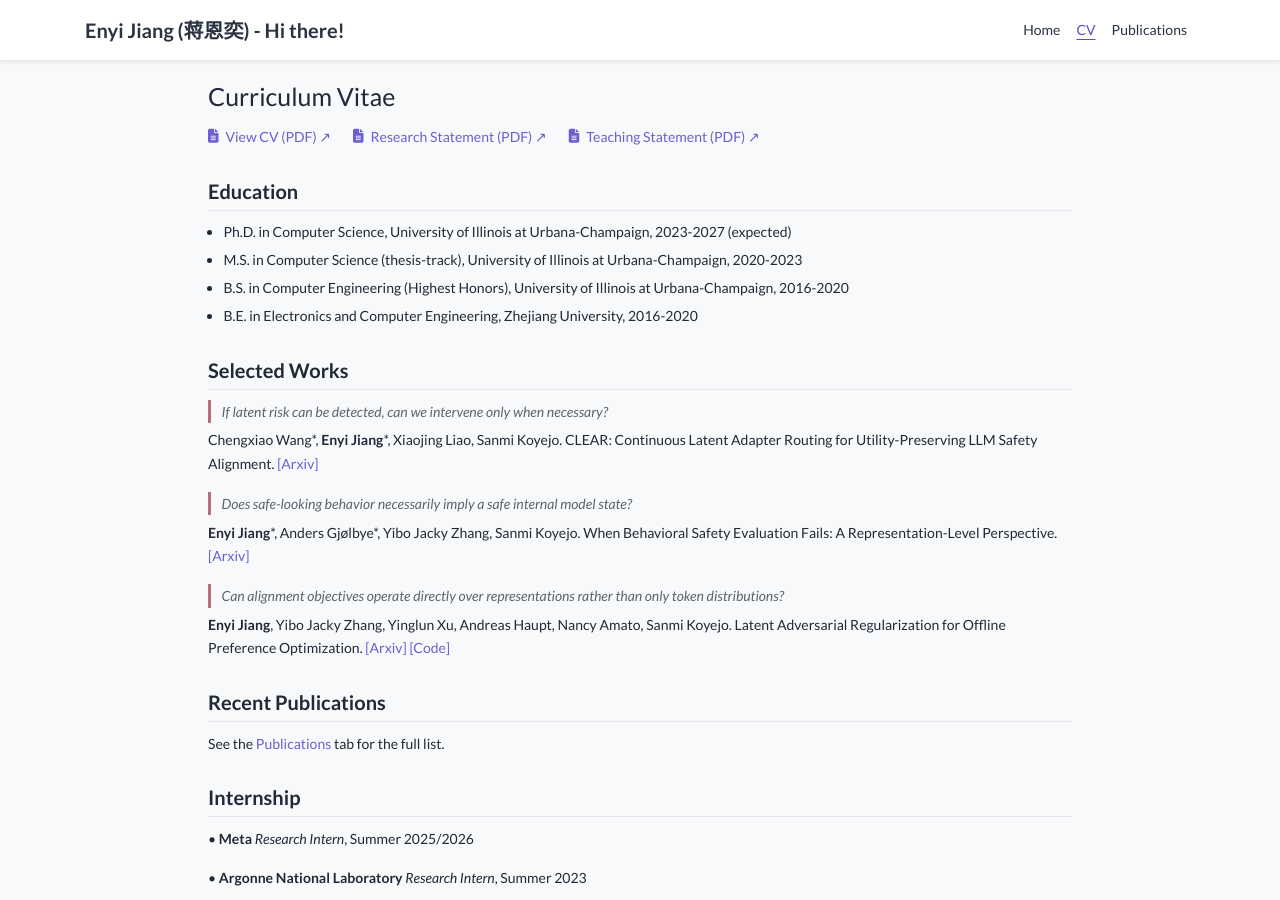
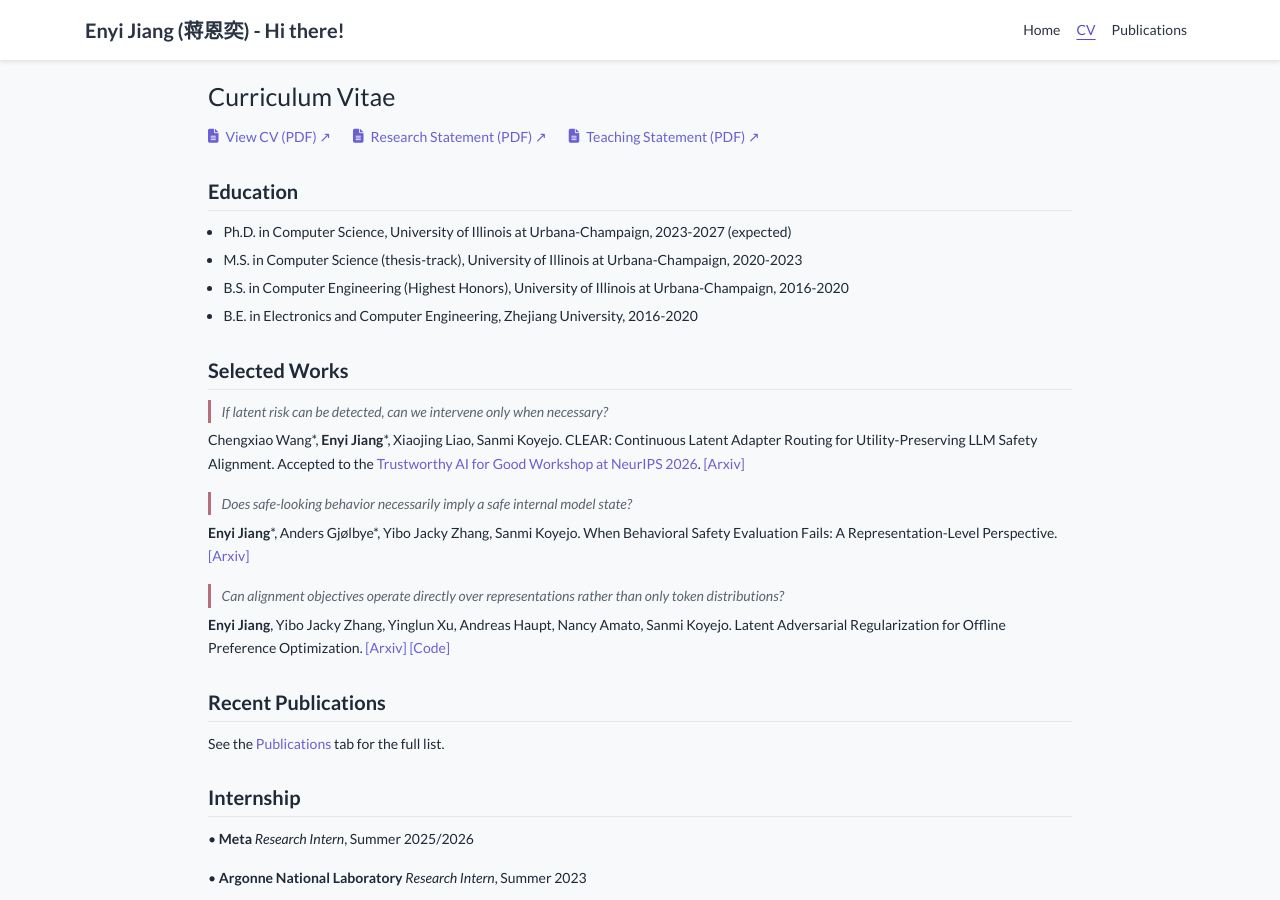
Before and after one commit to enyijiang/enyijiang.github.io, a Jekyll site: the page built from _pages/cv.md, in a window 1280 px wide and 900 px high. Built offline with Jekyll 4.4.1, drawn with Linux system fonts in a browser that asks for light colours; nearby versions of some CDN libraries; a style sheet for code colours, icons or effects is not loaded.

Commit message:
Update CLEAR acceptance and PyroAdapt paper

```diff
--- a/_includes/widgets/research_map.html
+++ b/_includes/widgets/research_map.html
@@ -77,7 +77,7 @@
 </h3>
     <div class="foundation-links">
       <a href="https://arxiv.org/abs/2302.05049" target="_blank" rel="noopener noreferrer">Federated domain adaptation ↗</a>
-      <a href="https://arxiv.org/abs/2605.12435" target="_blank" rel="noopener noreferrer">Wildfire prediction ↗</a>
+      <a href="https://arxiv.org/abs/2605.12435" target="_blank" rel="noopener noreferrer">PyroAdapt: wildfire adaptation ↗</a>
     </div>
   </div>
 </footer>
--- a/_pages/cv.md
+++ b/_pages/cv.md
@@ -32,7 +32,7 @@
 <p style="font-style: italic; color: #5b6470; border-left: 3px solid #b76e79; padding-left: 0.75em; margin: 0.5em 0 0.4em;">If latent risk can be detected, can we intervene only when necessary?</p>
 
 Chengxiao Wang\*, **Enyi Jiang**\*, Xiaojing Liao, Sanmi Koyejo.
-CLEAR: Continuous Latent Adapter Routing for Utility-Preserving LLM Safety Alignment. [[Arxiv]](https://arxiv.org/abs/2608.21278)
+CLEAR: Continuous Latent Adapter Routing for Utility-Preserving LLM Safety Alignment. Accepted to the [Trustworthy AI for Good Workshop at NeurIPS 2026](https://trustworthy-ai-for-good.github.io/). [[Arxiv]](https://arxiv.org/abs/2608.21278)
 
 <p style="font-style: italic; color: #5b6470; border-left: 3px solid #b76e79; padding-left: 0.75em; margin: 1.25em 0 0.4em;">Does safe-looking behavior necessarily imply a safe internal model state?</p>
 
```
Also changed, not shown: _publications/2026/2026-clear-safety-alignment.md (+2 -1 lines), _publications/2026/2026-eapo-wildfire.md (+2 -2 lines), 2 other files.
